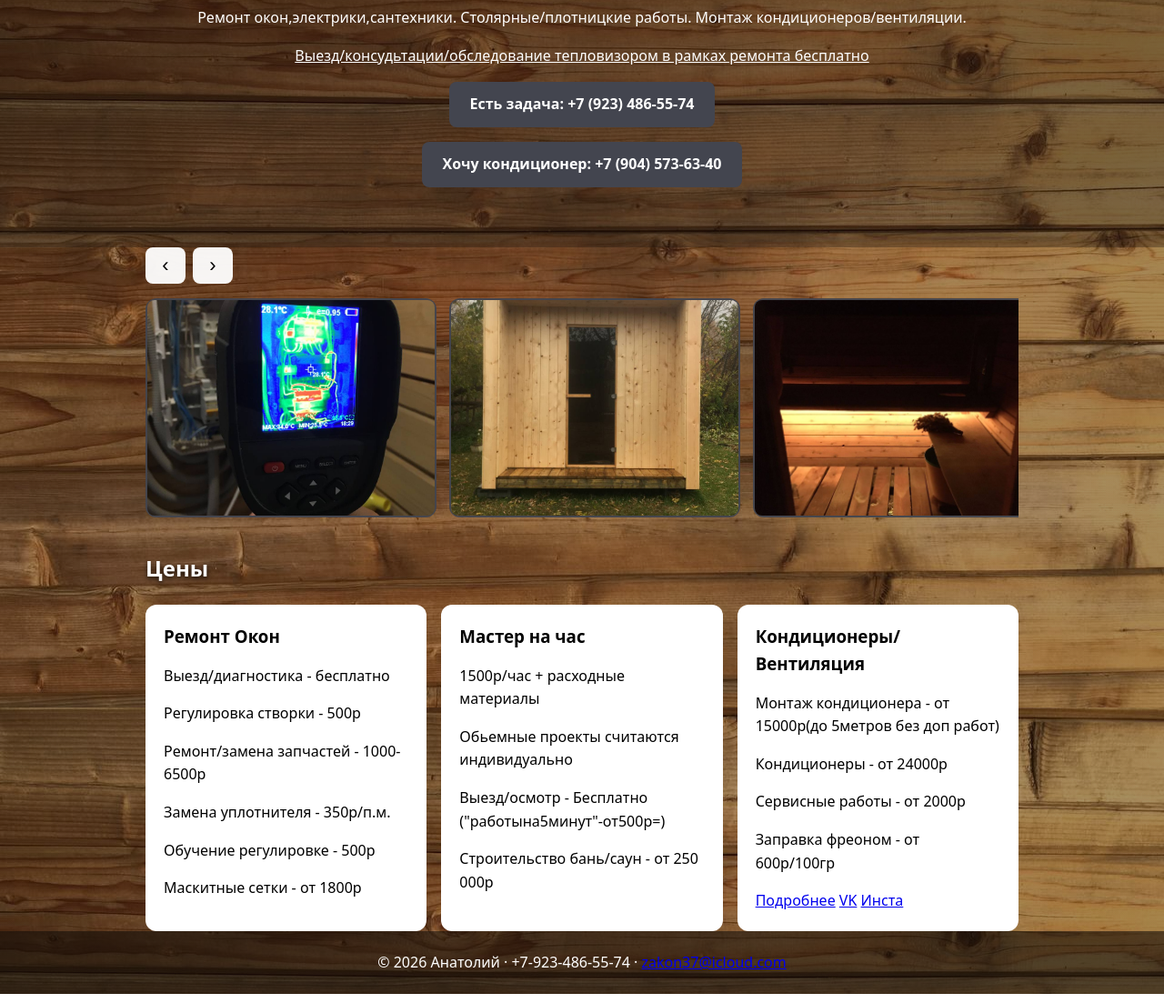
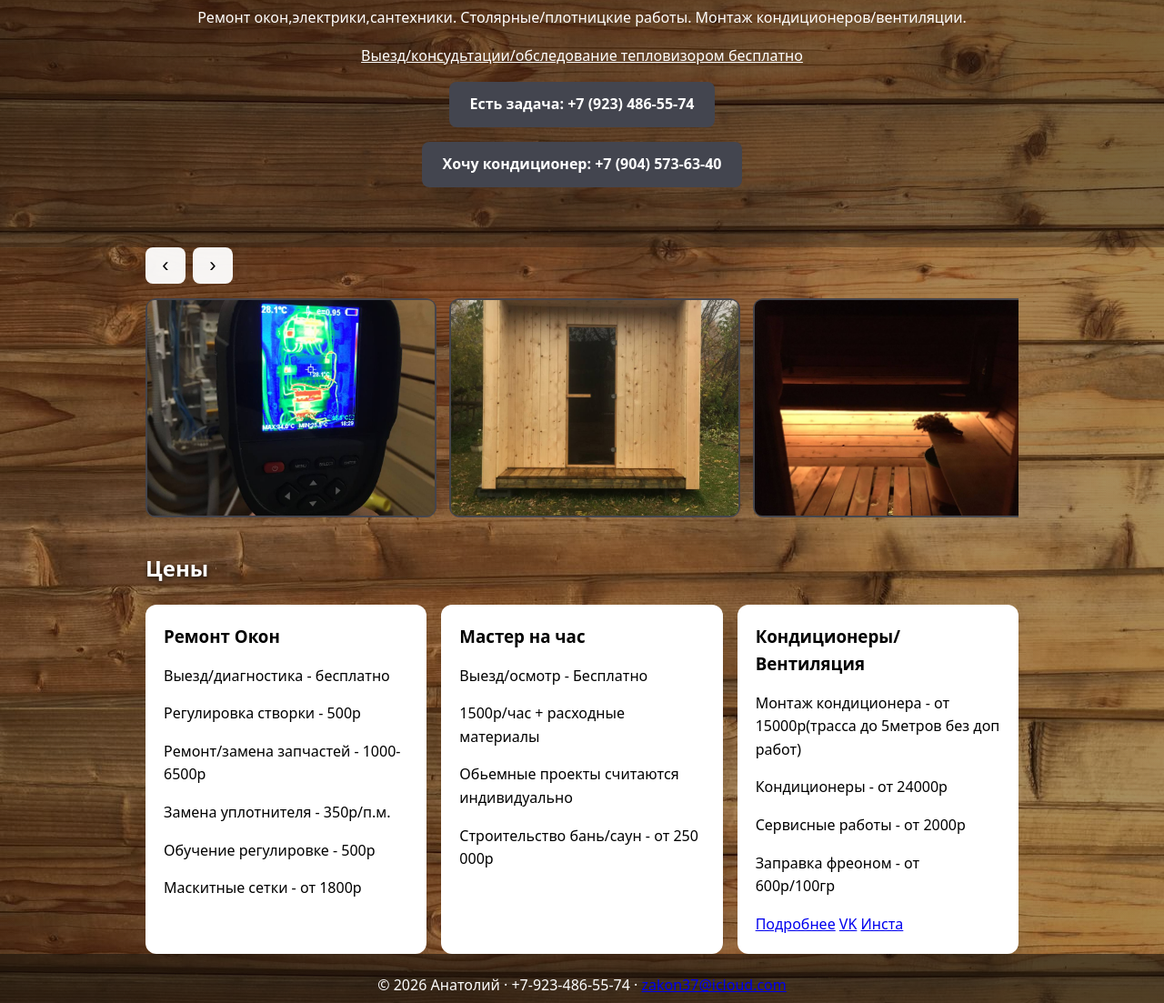
Before and after one commit to ZAKon37/zakon37.github.io, a plain HTML site: page index.html in a window 1280 px wide. Shown: the part 182-1285 px from the top of the page at 91% size. Drawn offline with Linux system fonts and the light colour scheme.

Commit message:
index.html

```diff
--- a/index.html
+++ b/index.html
@@ -220,7 +220,7 @@
     <div class="wrap">
       <h1>Поддержка в реализации Ваших планов</h1>
       <p>Ремонт окон,электрики,сантехники. Столярные/плотницкие работы. Монтаж кондиционеров/вентиляции.</p>
-      <p1>Выезд/консудьтации/обследование тепловизором в рамках ремонта бесплатно</p>
+      <p1>Выезд/консудьтации/обследование тепловизором бесплатно</p>
      <p><a class="button" href="tel:+79234865574">Есть задача: +7 (923) 486-55-74  </a></p>
      <p><a class="button" href="tel:+79045736340">Хочу кондиционер: +7 (904) 573-63-40</a></p>
     </div>
@@ -251,15 +251,15 @@
 
         <article class="card">
           <h3>Мастер на час</h3>
+          <p>Выезд/осмотр - Бесплатно</p>
           <p>1500р/час + расходные материалы</p>
           <p>Обьемные проекты считаются индивидуально</p>
-          <p>Выезд/осмотр - Бесплатно ("работына5минут"-от500р=)</p>
           <p>Строительство бань/саун - от 250 000р</p>
         </article>
 
         <article class="card">
           <h3>Кондиционеры/Вентиляция</h3>
-          <p>Монтаж кондиционера - от 15000р(до 5метров без доп работ)</p>
+          <p>Монтаж кондиционера - от 15000р(трасса до 5метров без доп работ)</p>
           <p>Кондиционеры - от 24000р</p>
           <p>Сервисные работы - от 2000р</p>
           <p>Заправка фреоном - от 600р/100гр</p>
```
